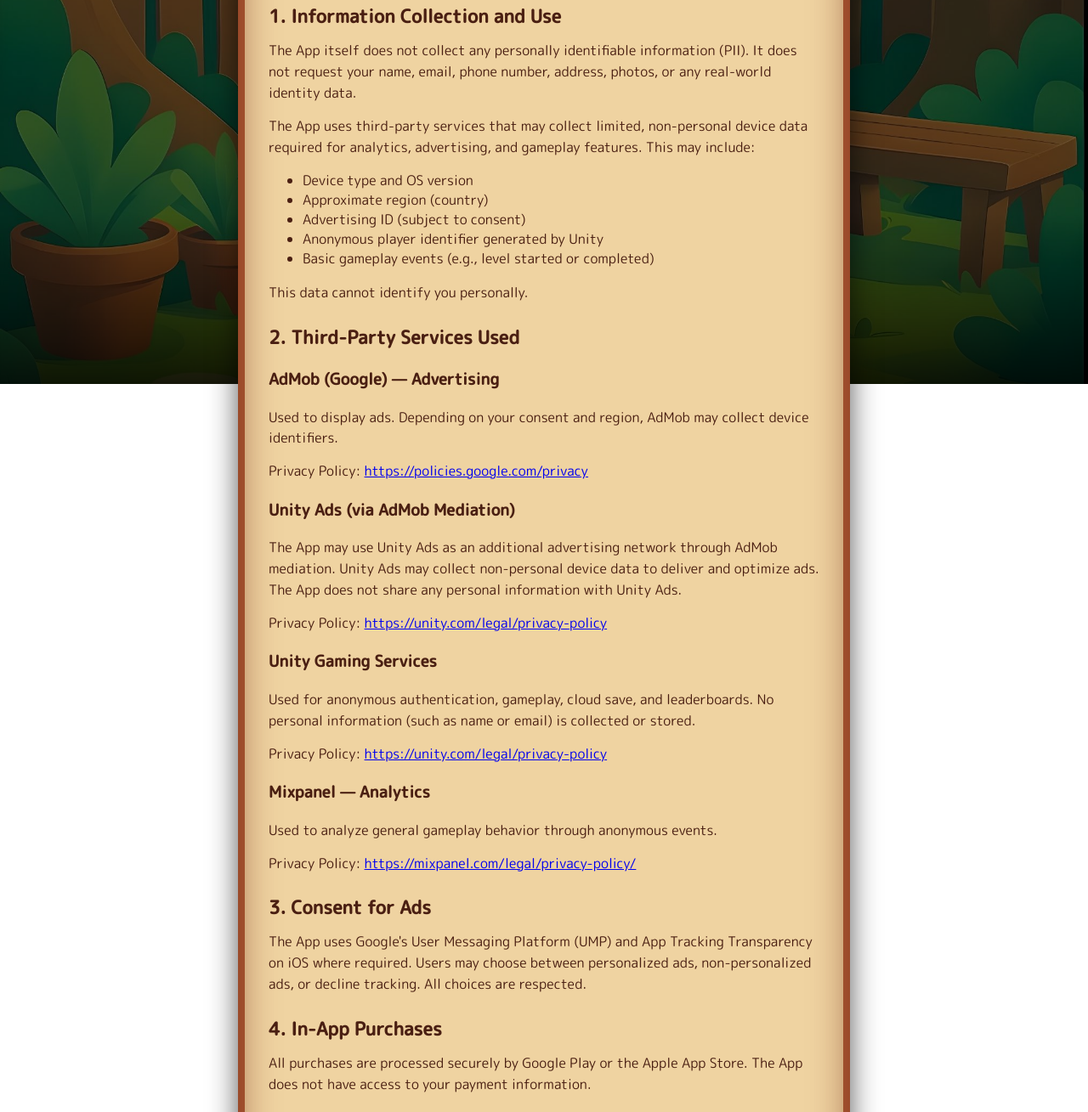
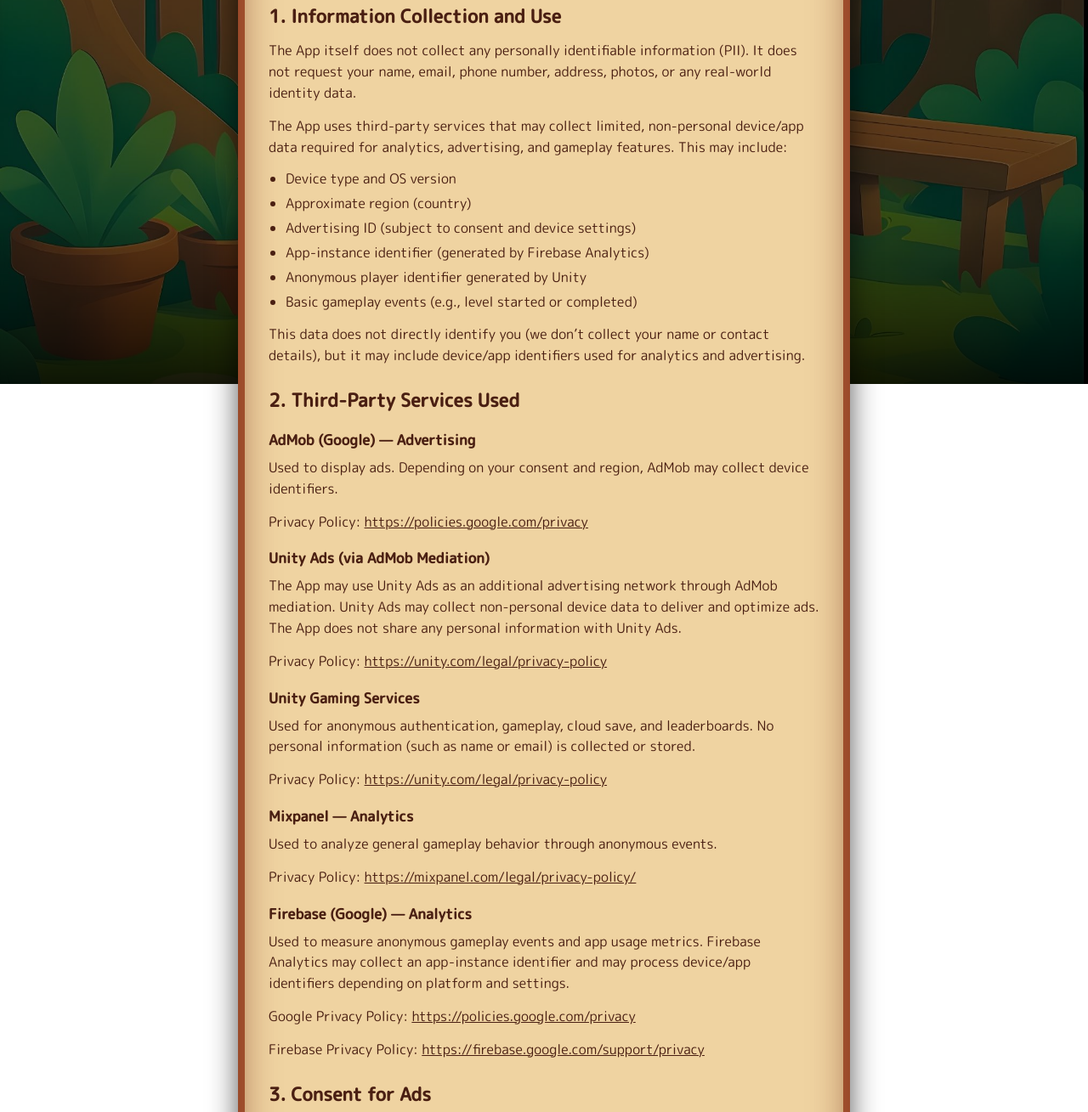
Before and after one commit to zooescape/zooescape.github.io, a plain HTML site: page privacy.html in a window 1280 px wide. Shown: the part 348-1657 px from the top of the page at 85% size. Drawn offline with Linux system fonts and the light colour scheme.

Commit message:
Update privacy.html

```diff
--- a/privacy.html
+++ b/privacy.html
@@ -11,7 +11,7 @@
     <link rel="apple-touch-icon" sizes="180x180" href="apple-touch-icon.png" />
     <link rel="manifest" href="site.webmanifest" />
     <link href="https://fonts.googleapis.com/css2?family=M+PLUS+Rounded+1c:wght@400;500;600&display=swap"
-        rel="stylesheet">
+        rel="stylesheet" />
 
     <style>
         *,
@@ -102,6 +102,24 @@
             font-size: 1.35rem;
         }
 
+        .card h3 {
+            margin: 18px 0 8px;
+            font-size: 1.05rem;
+        }
+
+        .card ul {
+            margin: 0 0 14px;
+            padding-left: 20px;
+        }
+
+        .card li {
+            margin: 6px 0;
+        }
+
+        .card a {
+            color: #4a1f12;
+        }
+
         .footer-nav {
             margin-top: 28px;
             display: flex;
@@ -138,79 +156,145 @@
 
         <article class="card">
             <h1>Privacy Policy</h1>
-            <p>This Privacy Policy applies to the mobile game "Zoo Escape Tile Match Pet Game" ("App"), developed by
-                Dmytro
-                Yermolaiev ("Developer"). The App is provided as a casual puzzle game and is intended for use "AS IS."
+            <p>
+                This Privacy Policy applies to the mobile game "Zoo Escape Tile Match Pet Game" ("App"), developed by
+                Dmytro Yermolaiev ("Developer"). The App is provided as a casual puzzle game and is intended for use "AS
+                IS."
             </p>
 
             <h2>1. Information Collection and Use</h2>
-            <p>The App itself does not collect any personally identifiable information (PII). It does not request your
-                name, email, phone number, address, photos, or any real-world identity data.</p>
-            <p>The App uses third-party services that may collect limited, non-personal device data required for
-                analytics, advertising, and gameplay features. This may include:</p>
+            <p>
+                The App itself does not collect any personally identifiable information (PII). It does not request your
+                name, email, phone number, address, photos, or any real-world identity data.
+            </p>
+            <p>
+                The App uses third-party services that may collect limited, non-personal device/app data required for
+                analytics, advertising, and gameplay features. This may include:
+            </p>
             <ul>
                 <li>Device type and OS version</li>
                 <li>Approximate region (country)</li>
-                <li>Advertising ID (subject to consent)</li>
+                <li>Advertising ID (subject to consent and device settings)</li>
+                <li>App-instance identifier (generated by Firebase Analytics)</li>
                 <li>Anonymous player identifier generated by Unity</li>
                 <li>Basic gameplay events (e.g., level started or completed)</li>
             </ul>
-            <p>This data cannot identify you personally.</p>
+            <p>
+                This data does not directly identify you (we don’t collect your name or contact details), but it may
+                include
+                device/app identifiers used for analytics and advertising.
+            </p>
 
             <h2>2. Third-Party Services Used</h2>
+
             <h3>AdMob (Google) — Advertising</h3>
             <p>Used to display ads. Depending on your consent and region, AdMob may collect device identifiers.</p>
-            <p>Privacy Policy: <a href="https://policies.google.com/privacy"
-                    target="_blank">https://policies.google.com/privacy</a></p>
+            <p>
+                Privacy Policy:
+                <a href="https://policies.google.com/privacy" target="_blank" rel="noopener noreferrer">
+                    https://policies.google.com/privacy
+                </a>
+            </p>
 
             <h3>Unity Ads (via AdMob Mediation)</h3>
-            <p>The App may use Unity Ads as an additional advertising network through AdMob mediation.
+            <p>
+                The App may use Unity Ads as an additional advertising network through AdMob mediation.
                 Unity Ads may collect non-personal device data to deliver and optimize ads.
-                The App does not share any personal information with Unity Ads.</p>
-            <p>Privacy Policy: <a href="https://unity.com/legal/privacy-policy" target="_blank">
-                    https://unity.com/legal/privacy-policy</a></p>
+                The App does not share any personal information with Unity Ads.
+            </p>
+            <p>
+                Privacy Policy:
+                <a href="https://unity.com/legal/privacy-policy" target="_blank" rel="noopener noreferrer">
+                    https://unity.com/legal/privacy-policy
+                </a>
+            </p>
 
             <h3>Unity Gaming Services</h3>
-            <p>Used for anonymous authentication, gameplay, cloud save, and leaderboards. No personal
-                information (such as name or email) is collected or stored.</p>
-            <p>Privacy Policy: <a href="https://unity.com/legal/privacy-policy"
-                    target="_blank">https://unity.com/legal/privacy-policy</a></p>
+            <p>
+                Used for anonymous authentication, gameplay, cloud save, and leaderboards. No personal
+                information (such as name or email) is collected or stored.
+            </p>
+            <p>
+                Privacy Policy:
+                <a href="https://unity.com/legal/privacy-policy" target="_blank" rel="noopener noreferrer">
+                    https://unity.com/legal/privacy-policy
+                </a>
+            </p>
 
             <h3>Mixpanel — Analytics</h3>
             <p>Used to analyze general gameplay behavior through anonymous events.</p>
-            <p>Privacy Policy: <a href="https://mixpanel.com/legal/privacy-policy/"
-                    target="_blank">https://mixpanel.com/legal/privacy-policy/</a></p>
+            <p>
+                Privacy Policy:
+                <a href="https://mixpanel.com/legal/privacy-policy/" target="_blank" rel="noopener noreferrer">
+                    https://mixpanel.com/legal/privacy-policy/
+                </a>
+            </p>
+
+            <h3>Firebase (Google) — Analytics</h3>
+            <p>
+                Used to measure anonymous gameplay events and app usage metrics. Firebase Analytics may collect an
+                app-instance identifier and may process device/app identifiers depending on platform and settings.
+            </p>
+            <p>
+                Google Privacy Policy:
+                <a href="https://policies.google.com/privacy" target="_blank" rel="noopener noreferrer">
+                    https://policies.google.com/privacy
+                </a>
+            </p>
+            <p>
+                Firebase Privacy Policy:
+                <a href="https://firebase.google.com/support/privacy" target="_blank" rel="noopener noreferrer">
+                    https://firebase.google.com/support/privacy
+                </a>
+            </p>
 
             <h2>3. Consent for Ads</h2>
-            <p>The App uses Google's User Messaging Platform (UMP) and App Tracking Transparency on iOS where required.
+            <p>
+                The App uses Google's User Messaging Platform (UMP) and App Tracking Transparency on iOS where required.
                 Users may choose between personalized ads, non-personalized ads, or decline tracking. All choices are
-                respected.</p>
+                respected.
+            </p>
 
             <h2>4. In-App Purchases</h2>
-            <p>All purchases are processed securely by Google Play or the Apple App Store. The App does not have access
-                to your payment information.</p>
+            <p>
+                All purchases are processed securely by Google Play or the Apple App Store. The App does not have access
+                to your payment information.
+            </p>
 
             <h2>5. Anonymous User ID, Support, and Data Deletion</h2>
-            <p>The App generates an anonymous User ID used for gameplay features such as leaderboards.
+            <p>
+                The App generates an anonymous User ID used for gameplay features such as leaderboards.
                 This identifier does not contain any personal information and cannot be used to identify you as a real
-                person.</p>
+                person.
+            </p>
 
-            <p>If you contact support regarding a technical issue, you may voluntarily provide your in-game User ID
+            <p>
+                If you contact support regarding a technical issue, you may voluntarily provide your in-game User ID
                 (available in the profile screen) to help the Developer locate your anonymous game data and resolve the
                 issue.
-                Providing this ID is optional.</p>
+                Providing this ID is optional.
+            </p>
 
-            <p>If you wish to request removal of gameplay data associated with your anonymous User ID
-                (such as cloud save data or leaderboard entries), you may contact the Developer at:</p>
+            <p>
+                If you wish to request removal of gameplay data associated with your anonymous User ID
+                (such as cloud save data or leaderboard entries), you may contact the Developer at:
+            </p>
 
             <p>📧 <a href="mailto:zooescape.pawzzle@gmail.com">zooescape.pawzzle@gmail.com</a></p>
 
-            <p>Please include your User ID so your request can be processed.
-                Once deleted, this gameplay data cannot be restored.</p>
+            <p>
+                Please include your User ID so your request can be processed.
+                Once deleted, this gameplay data cannot be restored.
+            </p>
 
             <h2>6. Children’s Privacy</h2>
-            <p>The App does not knowingly collect data from children under 13. If any data is collected inadvertently
-                through third-party services, it will be removed as soon as possible.</p>
+            <p>
+                The App does not knowingly collect personally identifiable information from children under 13. Some
+                third-party services
+                (such as advertising and analytics providers) may process device/app identifiers (e.g., app-instance ID
+                and advertising
+                identifiers, subject to consent and device settings) for analytics and advertising purposes.
+            </p>
 
             <h2>7. Cookies</h2>
             <p>The App does not use cookies.</p>
```
